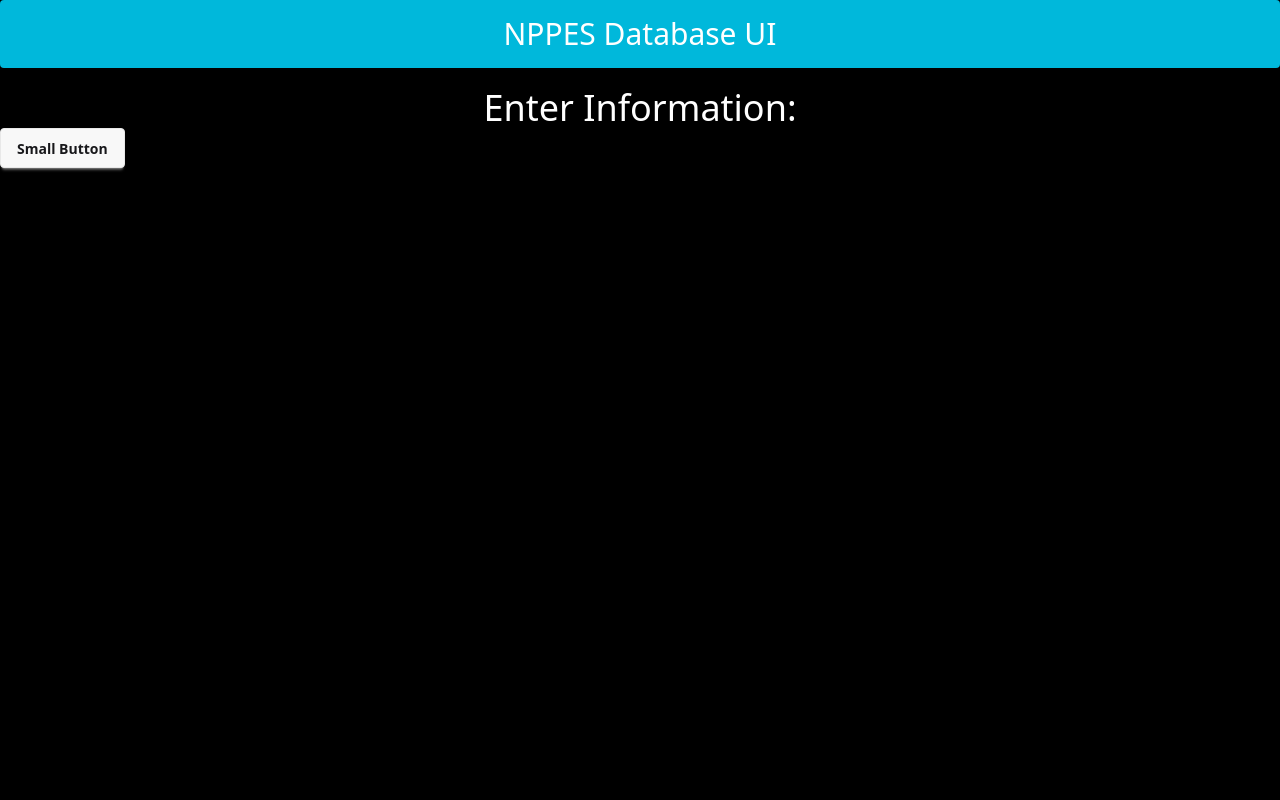
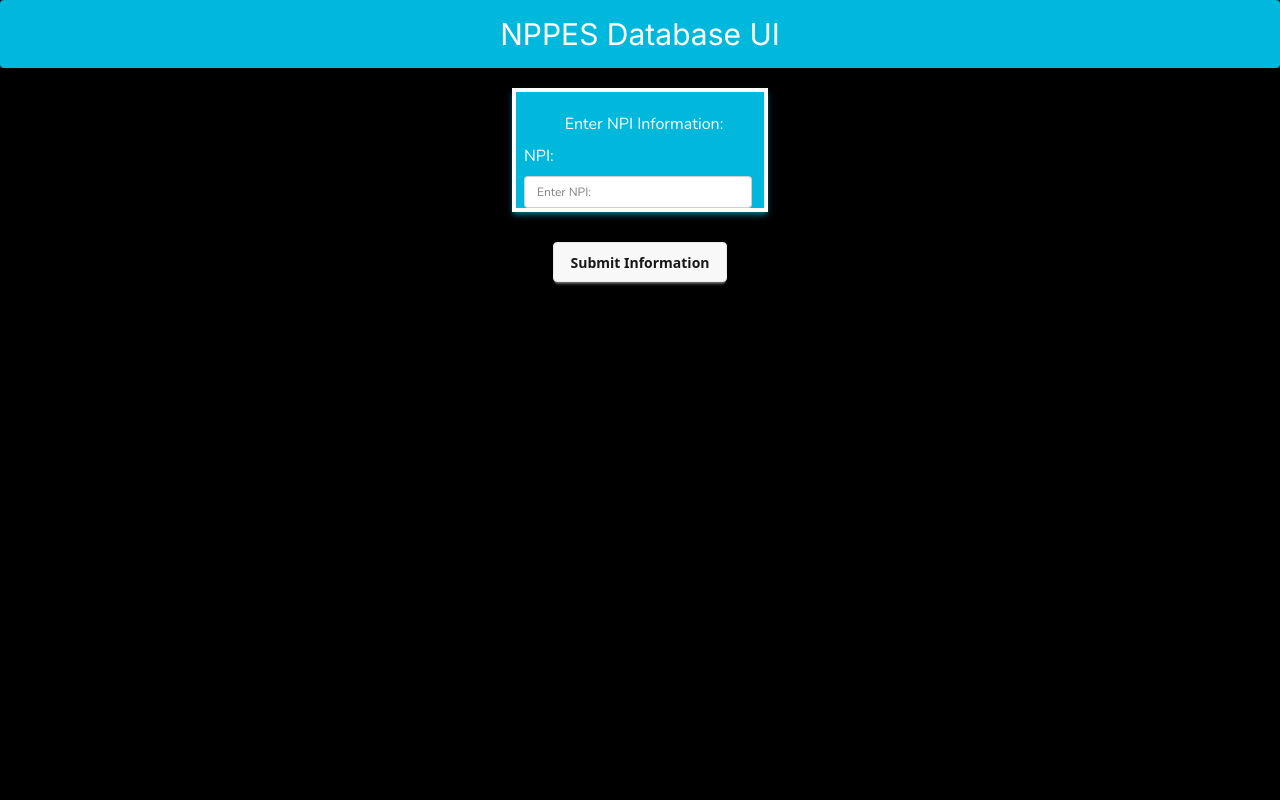
Before and after one commit to RandyBrown12/nppes_database_ui, a Django app: page / in a window 1280 px wide. Run offline with Django 5.2, Linux system fonts and the light colour scheme; style sheets or scripts are compiled from the project's sources; some libraries are stand-ins or nearby versions.

Commit message:
Add Fonts to NPPES

```diff
--- a/theme/static_src/src/styles.css
+++ b/theme/static_src/src/styles.css
@@ -9,3 +9,9 @@
   * the scope of this path.
   */
 @source "../../../**/*.{html,py,js}";
+
+@theme {
+  --font-poppins: Poppins, sans-serif;
+  --font-inter: "Inter", mono;
+  --font-nunito: "Nunito", mono;
+}
--- a/theme/templates/index.html
+++ b/theme/templates/index.html
@@ -3,11 +3,18 @@
 <html>
 <head>
     <title>NPPES Database UI</title>
+    <link rel="preconnect" href="https://fonts.googleapis.com">
+    <link rel="preconnect" href="https://fonts.gstatic.com" crossorigin>
+    <link href="https://fonts.googleapis.com/css2?family=Inter:opsz@14..32&family=Nunito&display=swap" rel="stylesheet">
     {% tailwind_css %}
 </head>
-<body class="bg-black min-h-screen">
-    <div class="bg-cyan-500 text-white p-4 rounded text-center font-play text-3xl">NPPES Database UI </div>
-    <h1 class="text-white text-center text-4xl mt-[20px]"> Enter Information: </h1>
-    <button class="btn">Small Button</button>
+<body class="bg-black min-h-screen text-white">
+    <div id="navbar-text"class="bg-cyan-500 text-white p-4 rounded text-center font-inter text-3xl">NPPES Database UI </div>
+    <div id="form-text" class="grid w-[20%] mt-[20px] items-center mx-auto gap-y-2 border border-4 bg-cyan-500 shadow-md shadow-cyan-500/50">
+        <p class="text-white text-center mt-[20px] ml-2 font-nunito"> Enter NPI Information: </p>
+        <p class="ml-2 font-nunito"> NPI: </p>
+        <input id="npi" type="text" placeholder="Enter NPI:" class="input input-sm w-[92%] text-black ml-2 font-nunito" />
+    </div>
+    <button class="btn block mx-auto mt-[30px]">Submit Information</button>
 </body>
 </html>
```
